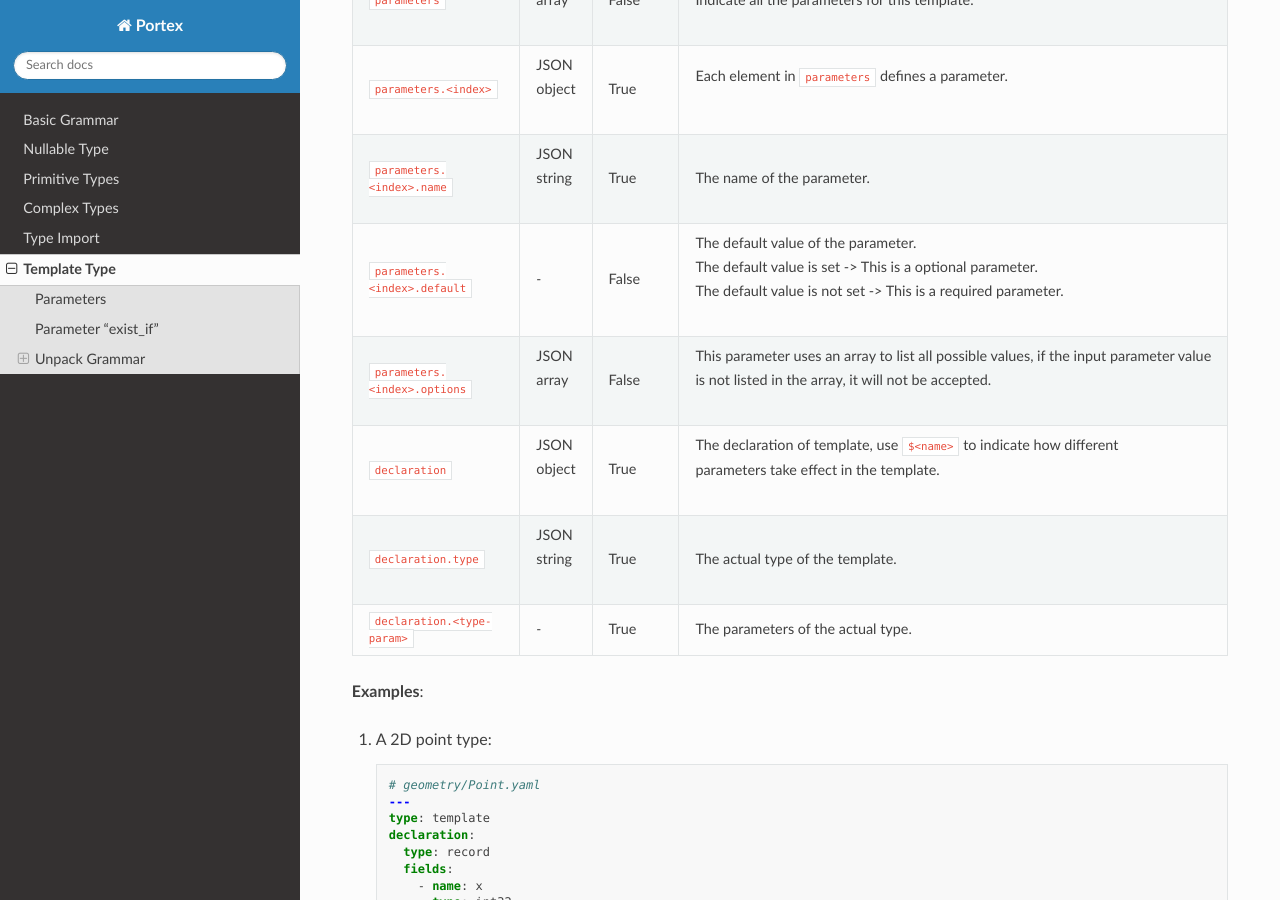
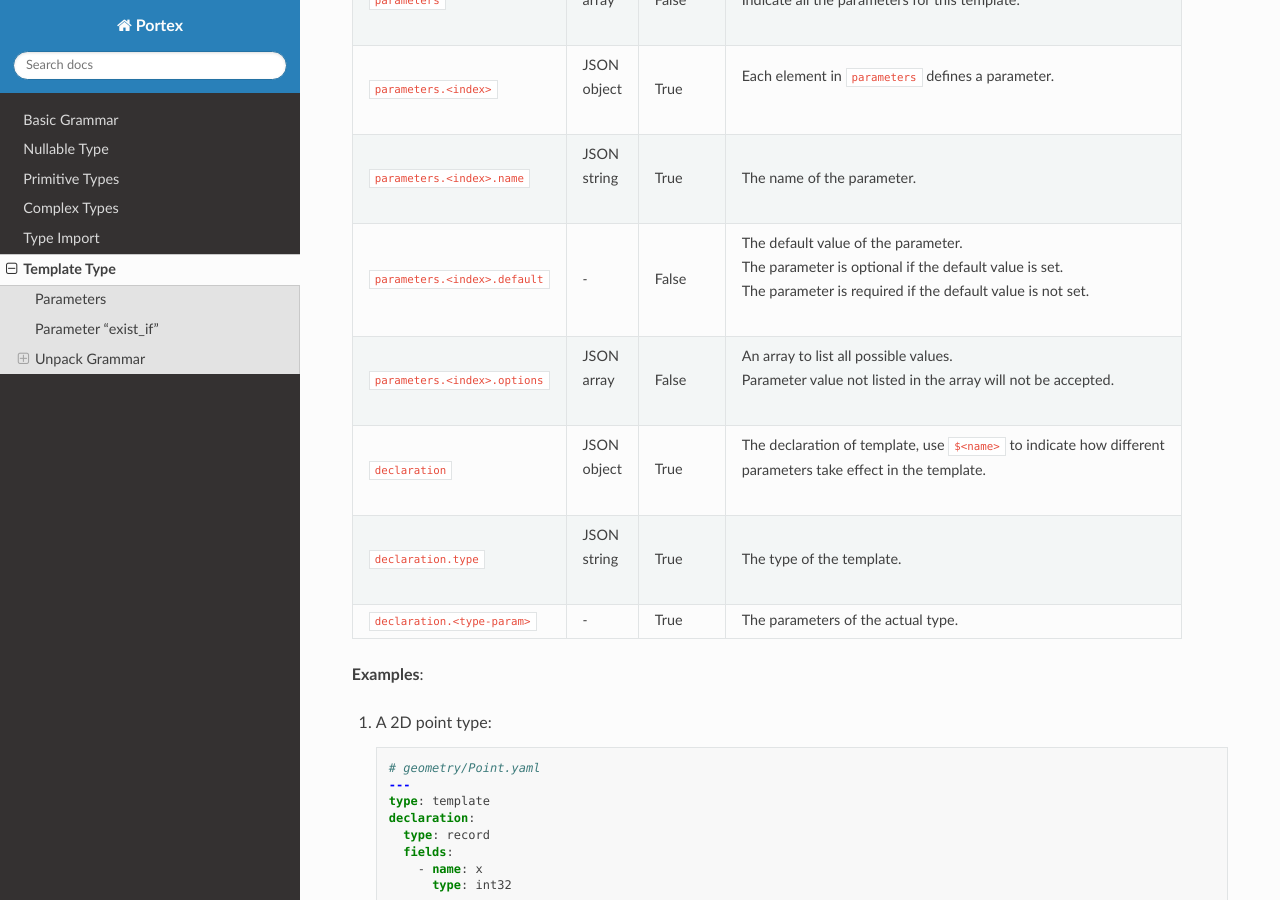
Before and after one commit to Project-OpenBytes/portex, a Sphinx documentation site: the page built from docs/source/schema/template_type.rst, in a window 1280 px wide and 900 px high, scrolled down 562 px. Built offline with Sphinx 7.4.7 and the Read the Docs theme 2.0.0, drawn with Linux system fonts in a browser that asks for light colours; some of the changed text lies outside the part shown.

Commit message:
docs: refine the grammars in "template_type.rst"

```diff
--- a/docs/source/schema/template_type.rst
+++ b/docs/source/schema/template_type.rst
@@ -49,15 +49,15 @@ Portex provides ``template`` type to define customized configurable types.
       -  `-`
       -  False
       -  | The default value of the parameter.
-         | The default value is set -> This is a optional parameter.
-         | The default value is not set -> This is a required parameter.
+         | The parameter is optional if the default value is set.
+         | The parameter is required if the default value is not set.
 
    -  -  ``parameters.<index>.options``
       -  |  JSON
          |  array
       -  False
-      -  |  This parameter uses an array to list all possible values, if the input parameter value
-         |  is not listed in the array, it will not be accepted.
+      -  |  An array to list all possible values.
+         |  Parameter value not listed in the array will not be accepted.
 
    -  -  ``declaration``
       -  |  JSON
@@ -70,7 +70,7 @@ Portex provides ``template`` type to define customized configurable types.
       -  |  JSON
          |  string
       -  True
-      -  The actual type of the template.
+      -  The type of the template.
 
    -  -  ``declaration.<type-param>``
       -  `-`
```
Also changed, not shown: other parts of docs/source/schema/template_type.rst (+2 -2 lines).
